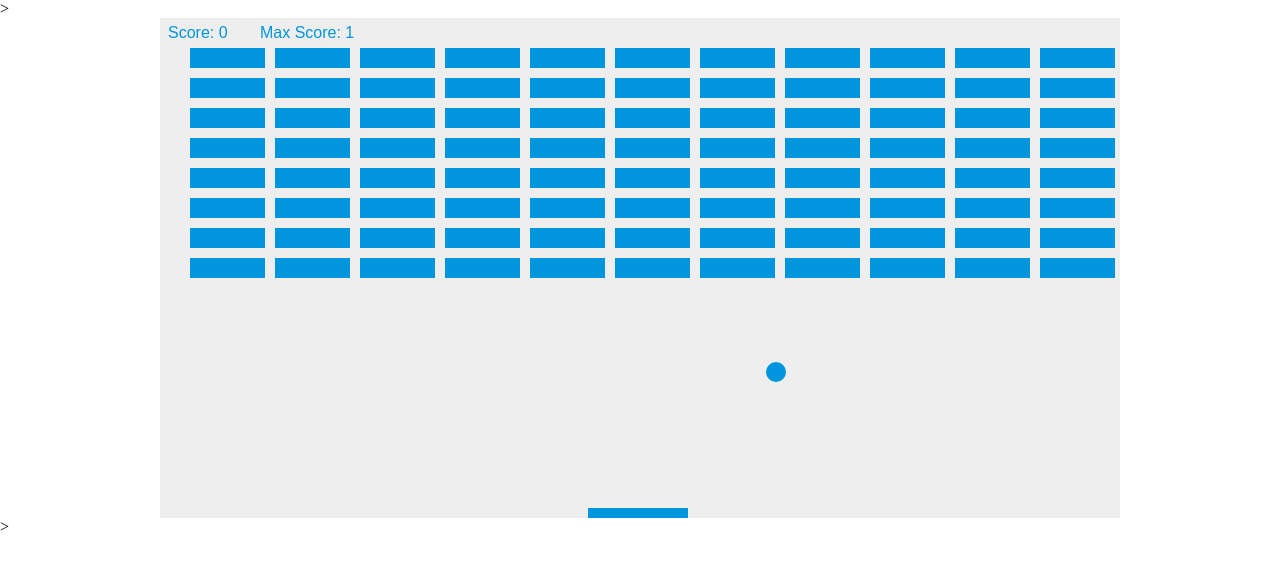
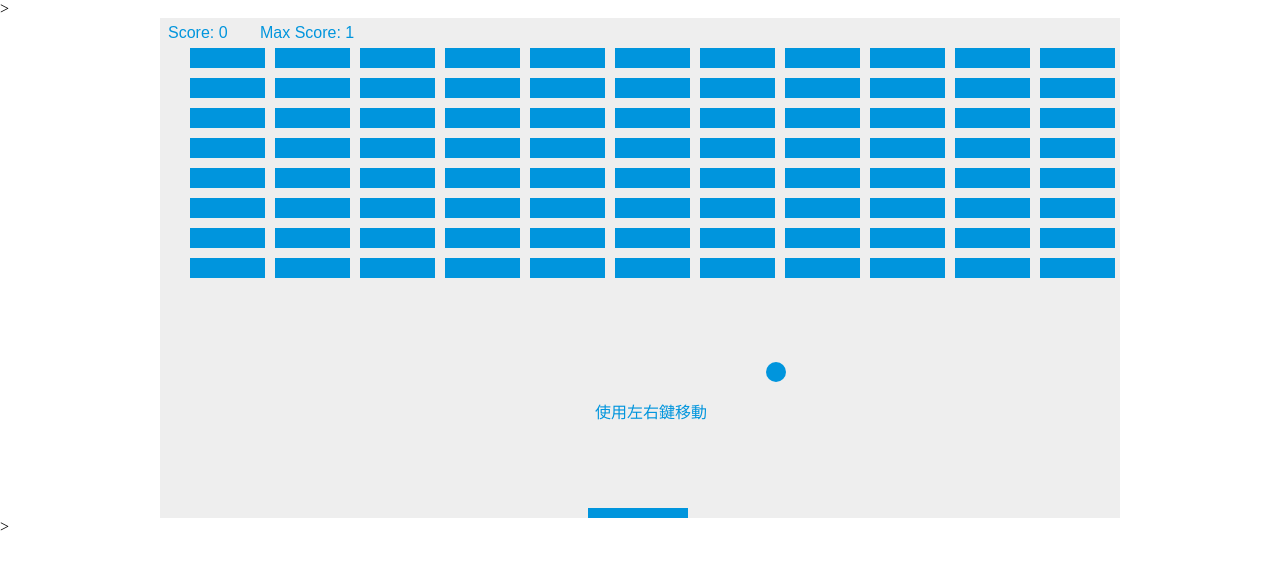
Before and after one commit to DE45A/123, a plain HTML site: page index.html in a window 1280 px wide. Drawn offline with Linux system fonts and the light colour scheme.

Commit message:
Update index.html

```diff
--- a/index.html
+++ b/index.html
@@ -132,6 +132,7 @@
             if(score>mx)mx=score;
             ctx.fillText("Score: " + score, 8, 20);
             ctx.fillText("Max Score: " + mx, 100, 20);
+            ctx.fillText("使用左右鍵移動", 435, 400);
         }
         function draw() {
             paddleWidth = score*4+100
```
